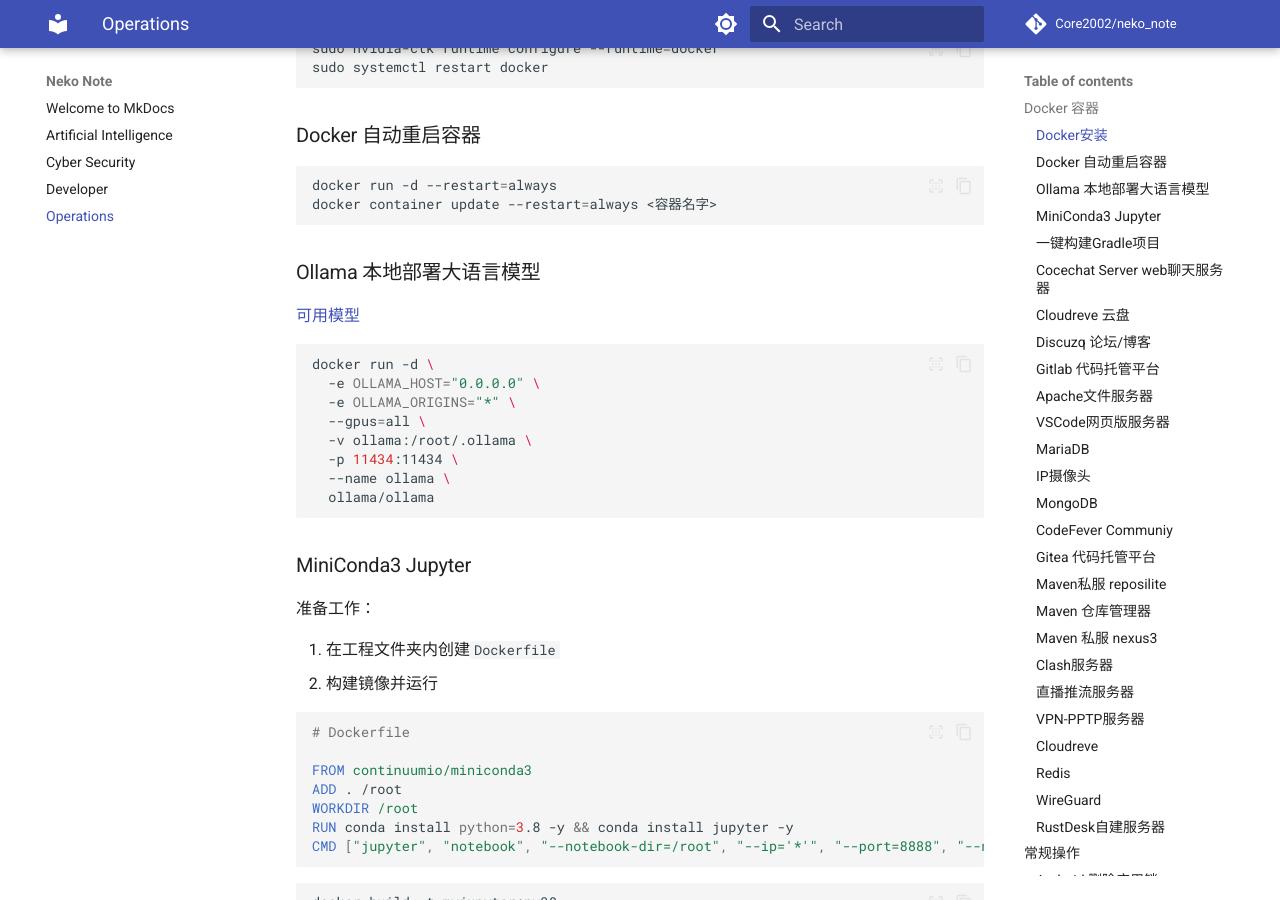
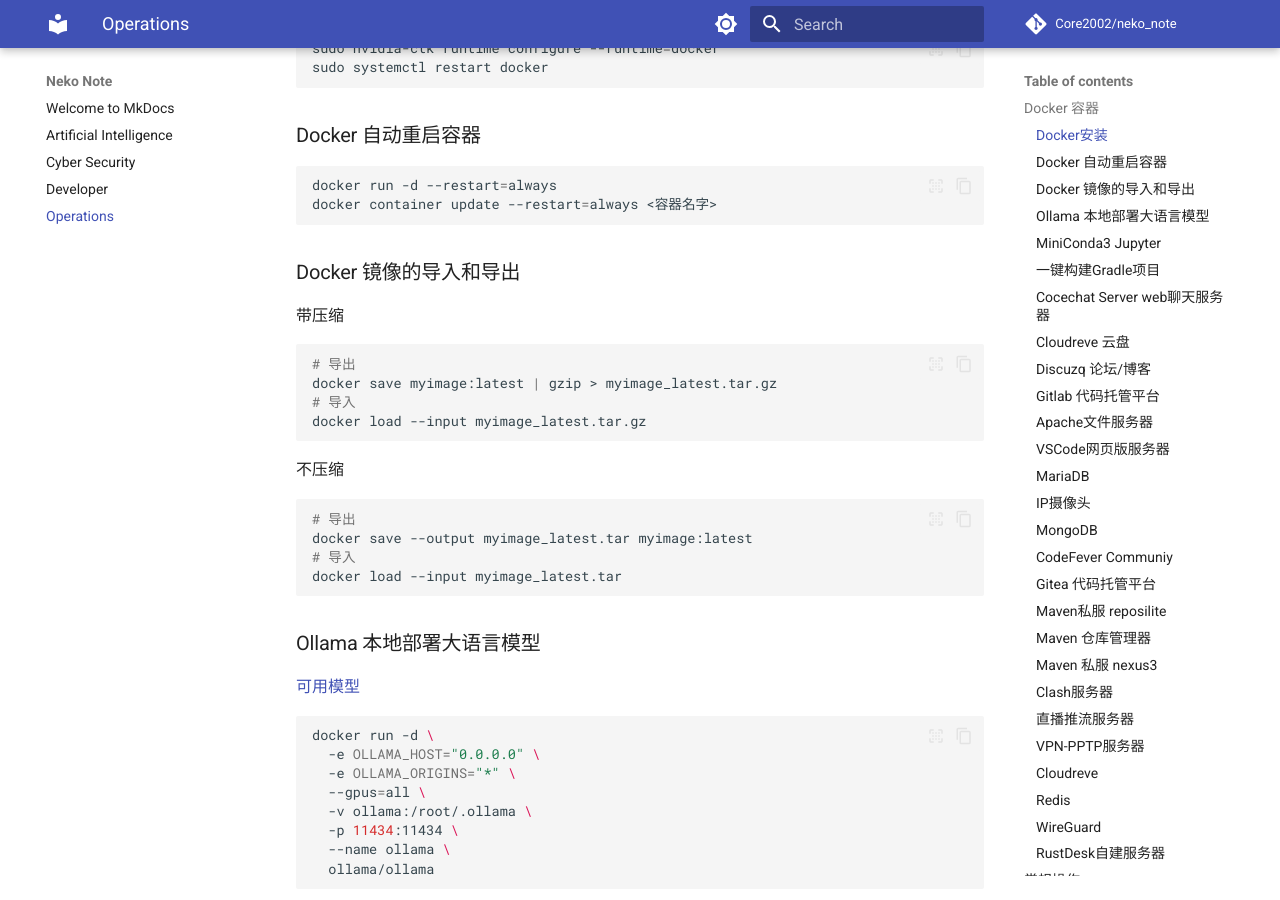
Before and after one commit to Core2002/neko_note, an MkDocs documentation site: the page built from docs/operations.md, in a window 1280 px wide and 900 px high, scrolled down 1115 px. Built offline with MkDocs 1.6.1 and Material for MkDocs 9.7.7, drawn with Linux system fonts in a browser that asks for light colours; comment, search, counter and statistics services are not loaded.

Commit message:
✨ Feat: Added docker image save/load.

````diff
--- a/docs/operations.md
+++ b/docs/operations.md
@@ -60,6 +60,26 @@
 ```bash
 docker run -d --restart=always
 docker container update --restart=always <容器名字>
+```
+
+### Docker 镜像的导入和导出
+
+带压缩
+
+```bash
+# 导出
+docker save myimage:latest | gzip > myimage_latest.tar.gz
+# 导入
+docker load --input myimage_latest.tar.gz
+```
+
+不压缩
+
+```bash
+# 导出
+docker save --output myimage_latest.tar myimage:latest
+# 导入
+docker load --input myimage_latest.tar
 ```
 
 ### Ollama 本地部署大语言模型
````
